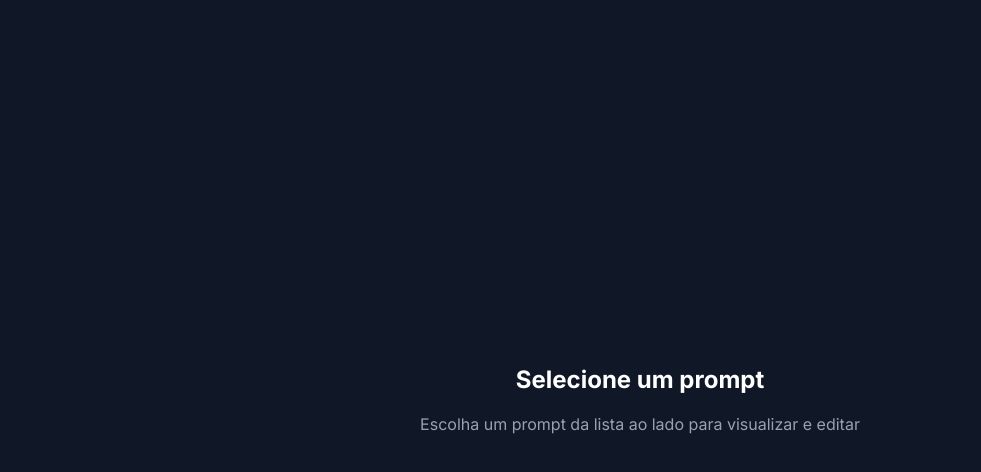
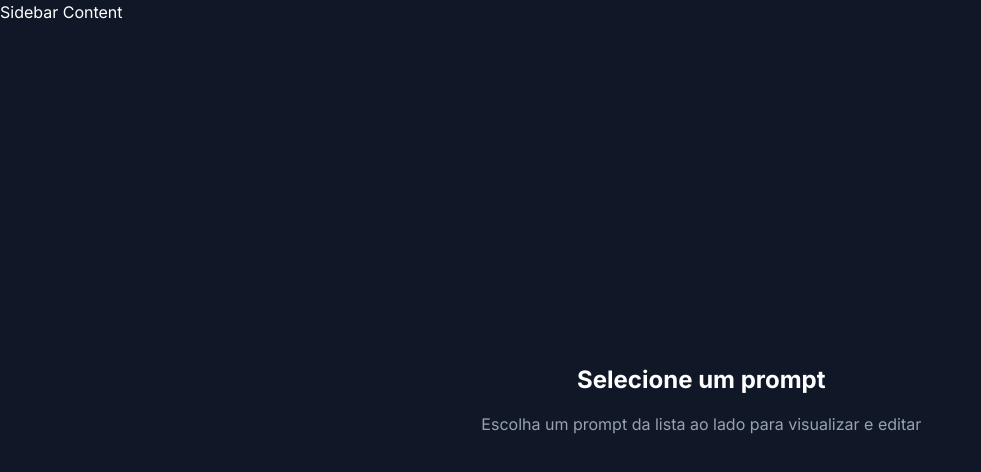
Before and after one commit to Jose-Murilo/frontend-architecture-testing-study, a Next.js app: page / in a window 1280 px wide. Shown: the top 472 px of the page, without its empty margins (0-981 px from the left). Built offline with nearby package versions, Linux system fonts and the light colour scheme; no server answers; the database is empty.

Commit message:
feat: adding import of sidebar in layout

```diff
--- a/src/app/layout.tsx
+++ b/src/app/layout.tsx
@@ -2,6 +2,7 @@ import "@/styles/globals.css";
 import type { Metadata } from "next";
 import { Inter } from "next/font/google";
 import { cn } from "@/lib/utils";
+import { Sidebar } from "@/components/sidebar";
 
 const inter = Inter({
   subsets: ["latin"],
@@ -26,6 +27,7 @@ export default function RootLayout({
     >
       <body className="bg-gray-900 text-white">
         <section className="flex h-screen">
+          <Sidebar />
           <main className="relative flex-1 overflow-auto min-w-0">
             <div className="p-4 sm:p-6 md:p-8 max-w-full md:max-w-3xl mx-auto h-full">
               {children}
```
